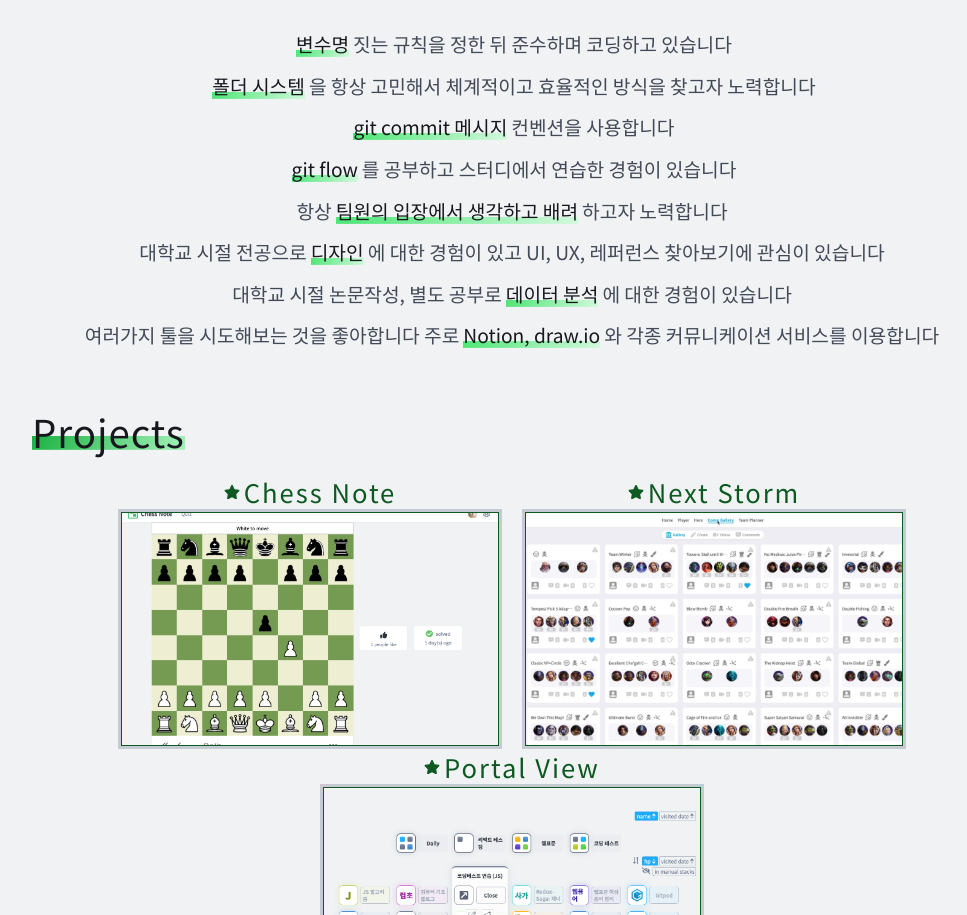
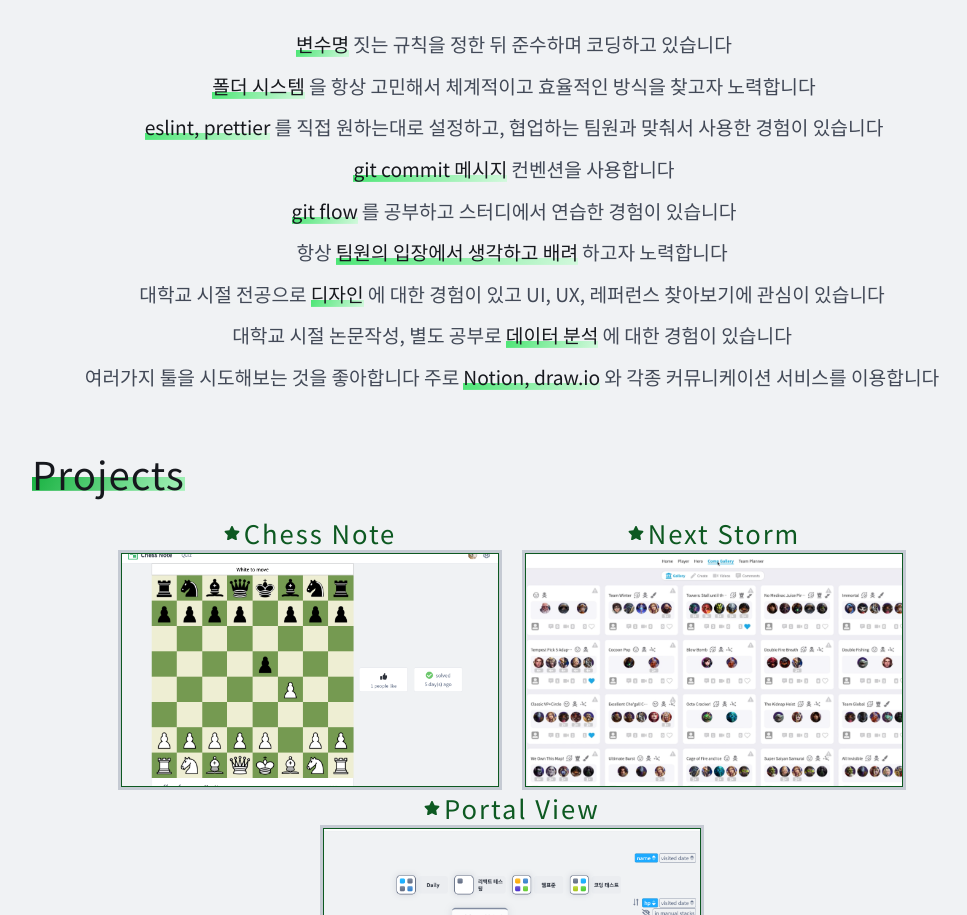
Before and after one commit to ghtea/pfo, a Next.js app: page / in a window 1280 px wide. Shown: the part 2431-3346 px from the top of the page, without its empty margins (128-1095 px from the left). Built offline with nearby package versions, Linux system fonts and the light colour scheme.

Commit message:
feat: Edit collaboration explanation

```diff
--- a/components/Home/Main/Collaboration/index.tsx
+++ b/components/Home/Main/Collaboration/index.tsx
@@ -15,6 +15,9 @@ export default function Collaboration() {
         </li>
         <li>
           <strong> 폴더 시스템 </strong> 을 항상 고민해서 체계적이고 효율적인 방식을 찾고자 노력합니다
+        </li>
+        <li>
+          <strong> eslint, prettier </strong> 를 직접 원하는대로 설정하고, 협업하는 팀원과 맞춰서 사용한 경험이 있습니다
         </li>
         <li>
           <strong> git commit 메시지 </strong> 컨벤션을 사용합니다
```
